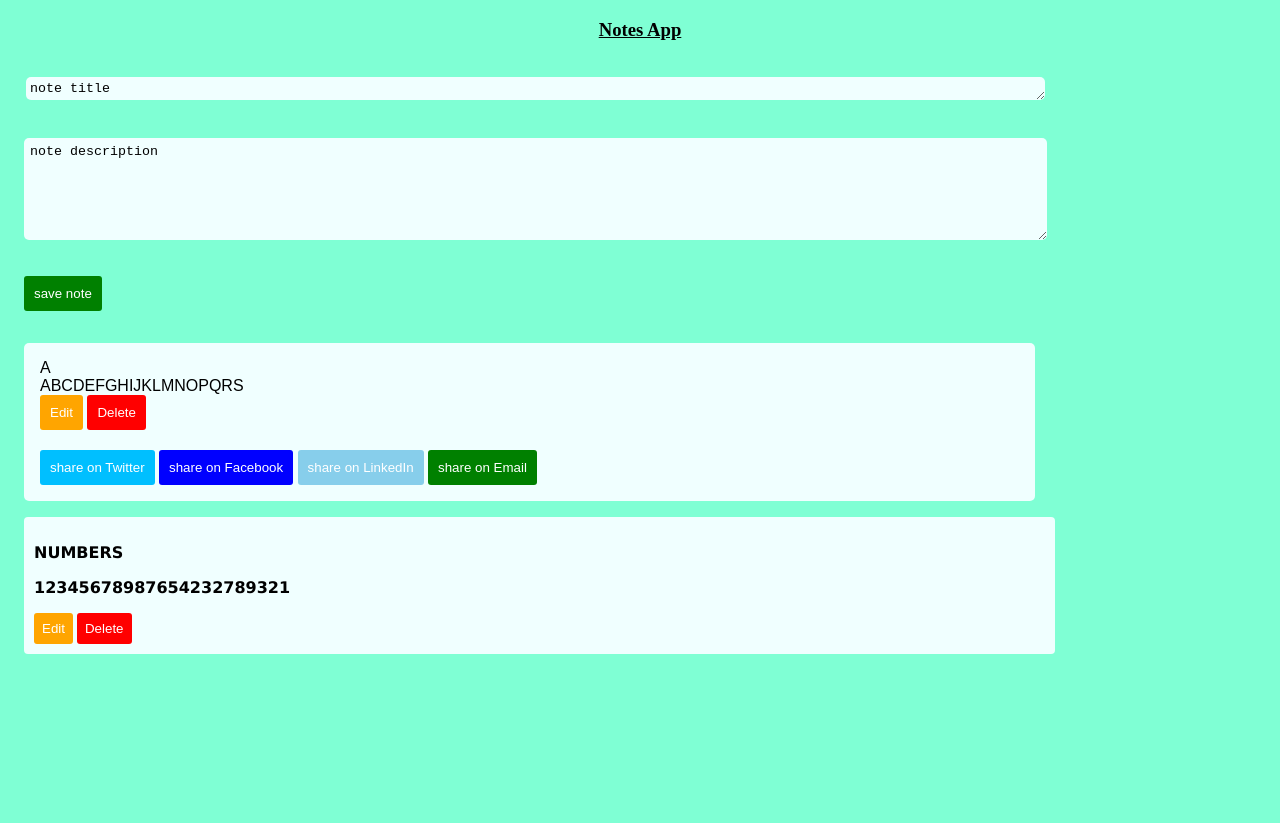
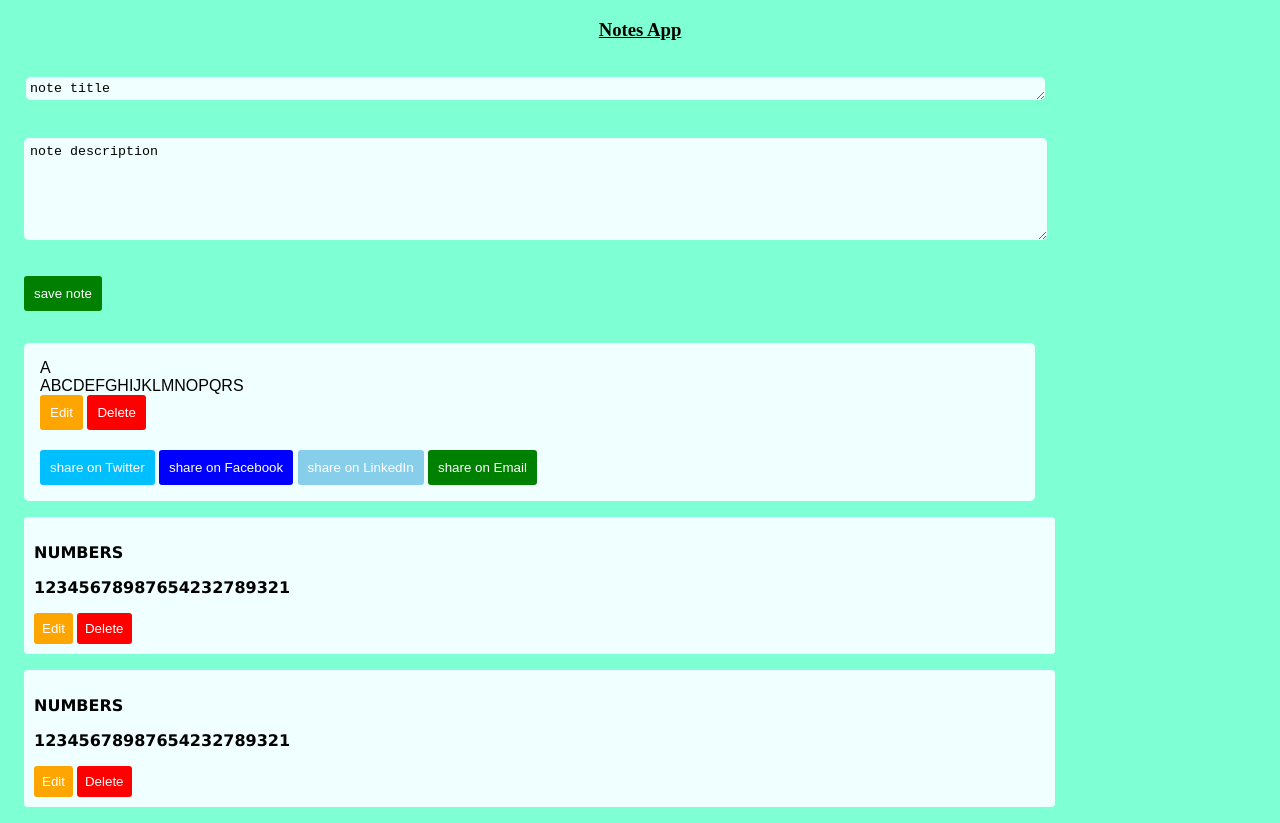
Before and after one commit to koech-wizkid/noteApp, a plain HTML site: page index.html in a window 1280 px wide. Before the commit the page ends 800 px from the top, so only its background shows below. Drawn offline with Linux system fonts and the light colour scheme.

Commit message:
adding a new division

```diff
--- a/index.html
+++ b/index.html
@@ -37,6 +37,14 @@
         <button class="num-del-button">Delete</button>
     </section>
 
+    <section class="num">
+        <p>NUMBERS</p>
+        <p>12345678987654232789321</p>
+        <button class="num-edit-button">Edit</button>
+        <button class="num-del-button">Delete</button>
+    </section>
+
+
 
 
 
```
